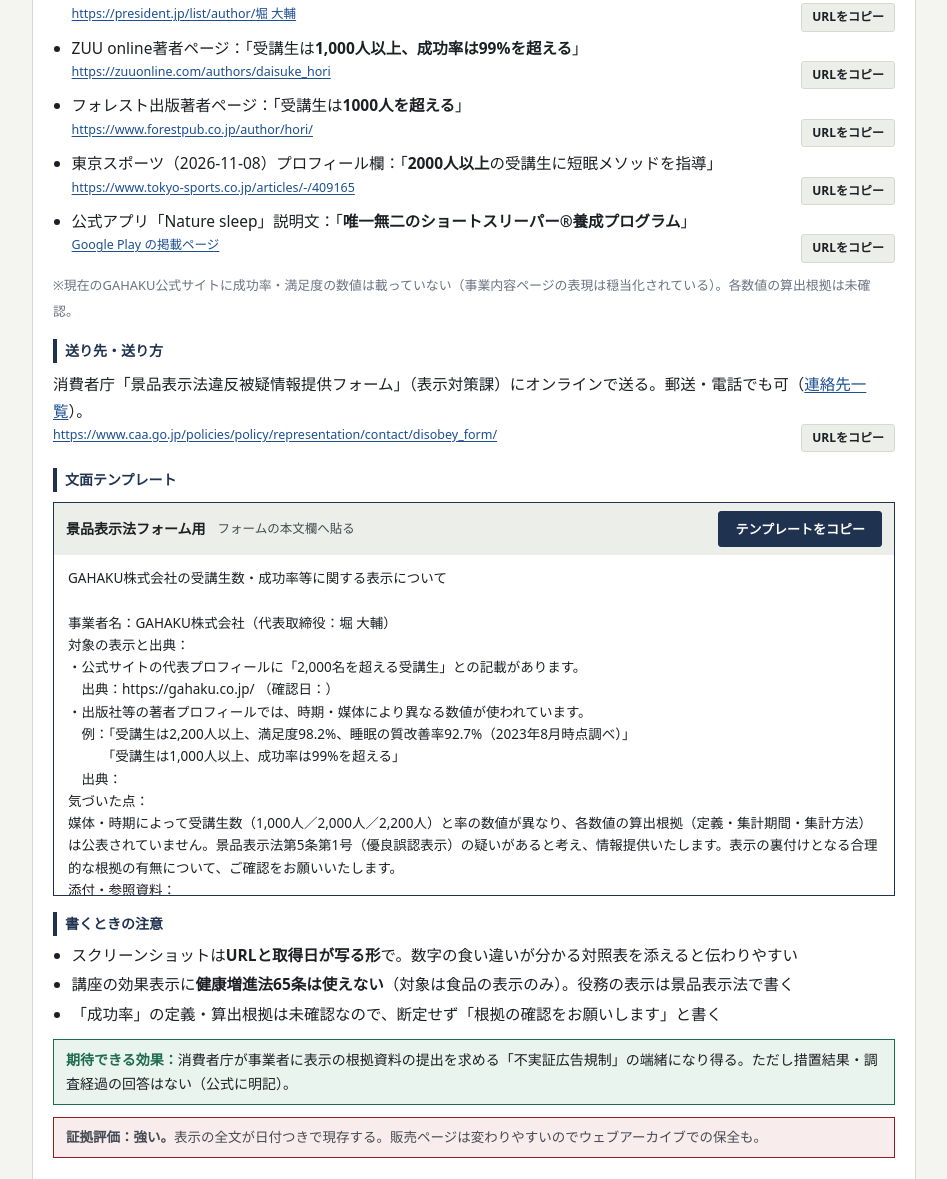
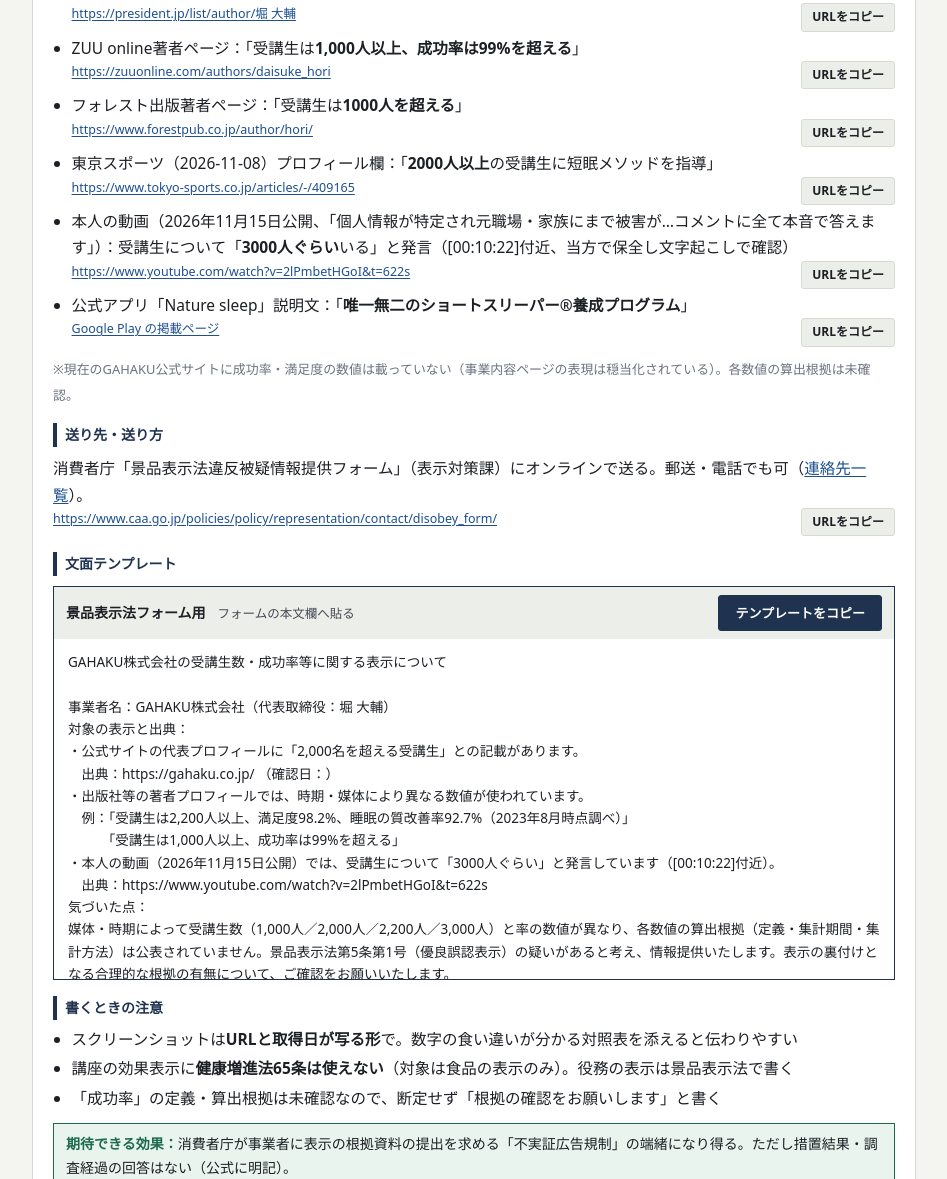
Before and after one commit to momoca774/sleep-program-report-kit, a plain HTML site: page sources.html in a window 1280 px wide. Shown: the part 1618-2797 px from the top of the page, without its empty margins (166-1113 px from the left). Drawn offline with Linux system fonts and the light colour scheme.

Commit message:
論点1に受講生3000人ぐらい（2026-11-15本人動画）を追加

```diff
--- a/sources.html
+++ b/sources.html
@@ -240,6 +240,8 @@
               <span class="src-url"><a href="https://www.forestpub.co.jp/author/hori/" target="_blank" rel="noopener">https://www.forestpub.co.jp/author/hori/</a><button class="copy-btn" type="button" data-copy="https://www.forestpub.co.jp/author/hori/">URLをコピー</button></span></li>
             <li>東京スポーツ（2026-11-08）プロフィール欄：「<strong>2000人以上</strong>の受講生に短眠メソッドを指導」
               <span class="src-url"><a href="https://www.tokyo-sports.co.jp/articles/-/409165" target="_blank" rel="noopener">https://www.tokyo-sports.co.jp/articles/-/409165</a><button class="copy-btn" type="button" data-copy="https://www.tokyo-sports.co.jp/articles/-/409165">URLをコピー</button></span></li>
+            <li>本人の動画（2026年11月15日公開、「個人情報が特定され元職場・家族にまで被害が…コメントに全て本音で答えます」）：受講生について「<strong>3000人ぐらい</strong>いる」と発言（[00:10:22]付近、当方で保全し文字起こしで確認）
+              <span class="src-url"><a href="https://www.youtube.com/watch?v=2lPmbetHGoI&t=622s" target="_blank" rel="noopener">https://www.youtube.com/watch?v=2lPmbetHGoI&amp;t=622s</a><button class="copy-btn" type="button" data-copy="https://www.youtube.com/watch?v=2lPmbetHGoI&t=622s">URLをコピー</button></span></li>
             <li>公式アプリ「Nature sleep」説明文：「<strong>唯一無二のショートスリーパー®養成プログラム</strong>」
               <span class="src-url"><a href="https://play.google.com/store/apps/details?id=net.shortsleeper.shortsleeper_mypage_app&hl=ja" target="_blank" rel="noopener">Google Play の掲載ページ</a><button class="copy-btn" type="button" data-copy="https://play.google.com/store/apps/details?id=net.shortsleeper.shortsleeper_mypage_app&hl=ja">URLをコピー</button></span></li>
           </ul>
@@ -259,9 +261,10 @@
 ・出版社等の著者プロフィールでは、時期・媒体により異なる数値が使われています。
 　例：「受講生は2,200人以上、満足度98.2%、睡眠の質改善率92.7%（2023年8月時点調べ）」
 　　　「受講生は1,000人以上、成功率は99%を超える」
-　出典：
+・本人の動画（2026年11月15日公開）では、受講生について「3000人ぐらい」と発言しています（[00:10:22]付近）。
+　出典：https://www.youtube.com/watch?v=2lPmbetHGoI&t=622s
 気づいた点：
-媒体・時期によって受講生数（1,000人／2,000人／2,200人）と率の数値が異なり、各数値の算出根拠（定義・集計期間・集計方法）は公表されていません。景品表示法第5条第1号（優良誤認表示）の疑いがあると考え、情報提供いたします。表示の裏付けとなる合理的な根拠の有無について、ご確認をお願いいたします。
+媒体・時期によって受講生数（1,000人／2,000人／2,200人／3,000人）と率の数値が異なり、各数値の算出根拠（定義・集計期間・集計方法）は公表されていません。景品表示法第5条第1号（優良誤認表示）の疑いがあると考え、情報提供いたします。表示の裏付けとなる合理的な根拠の有無について、ご確認をお願いいたします。
 添付・参照資料：
 ・表示のスクリーンショット（取得日：、別途提出可）
 詳細な出典・日付・証拠としての評価は、送付用証拠ページに整理しています：
```
